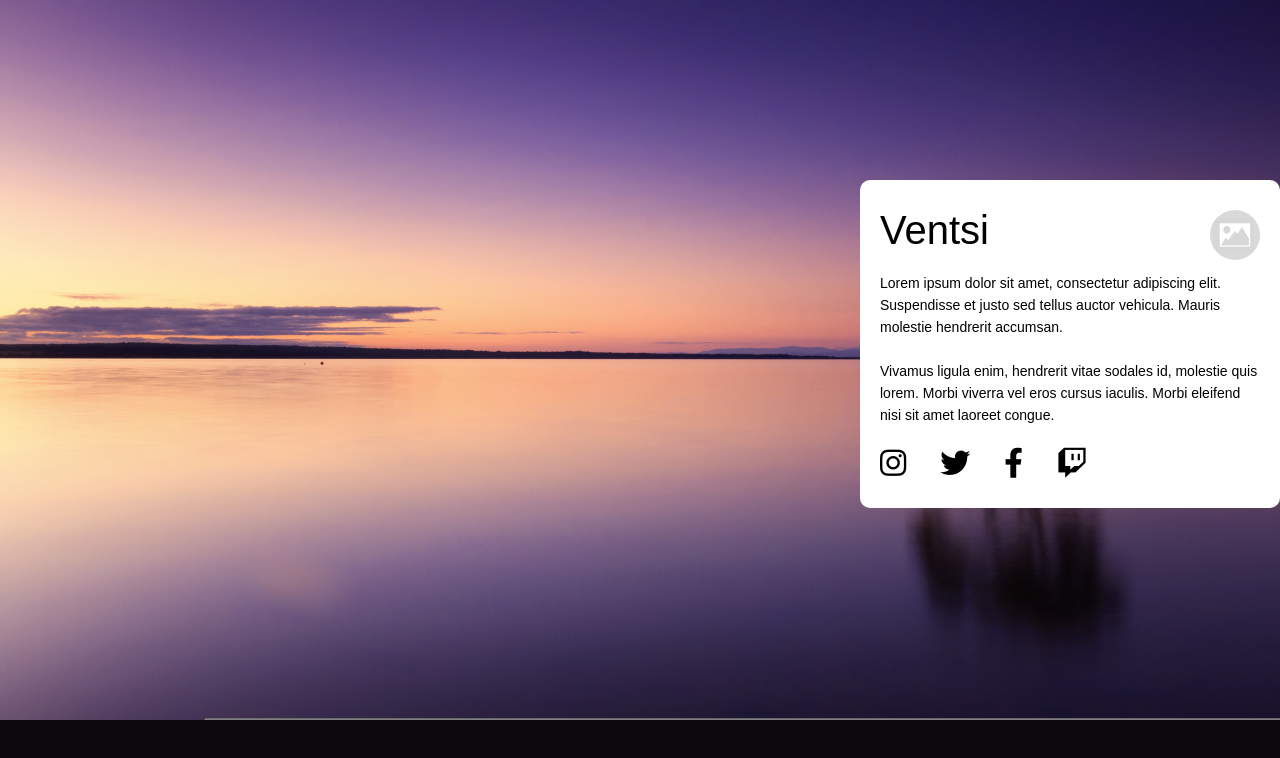
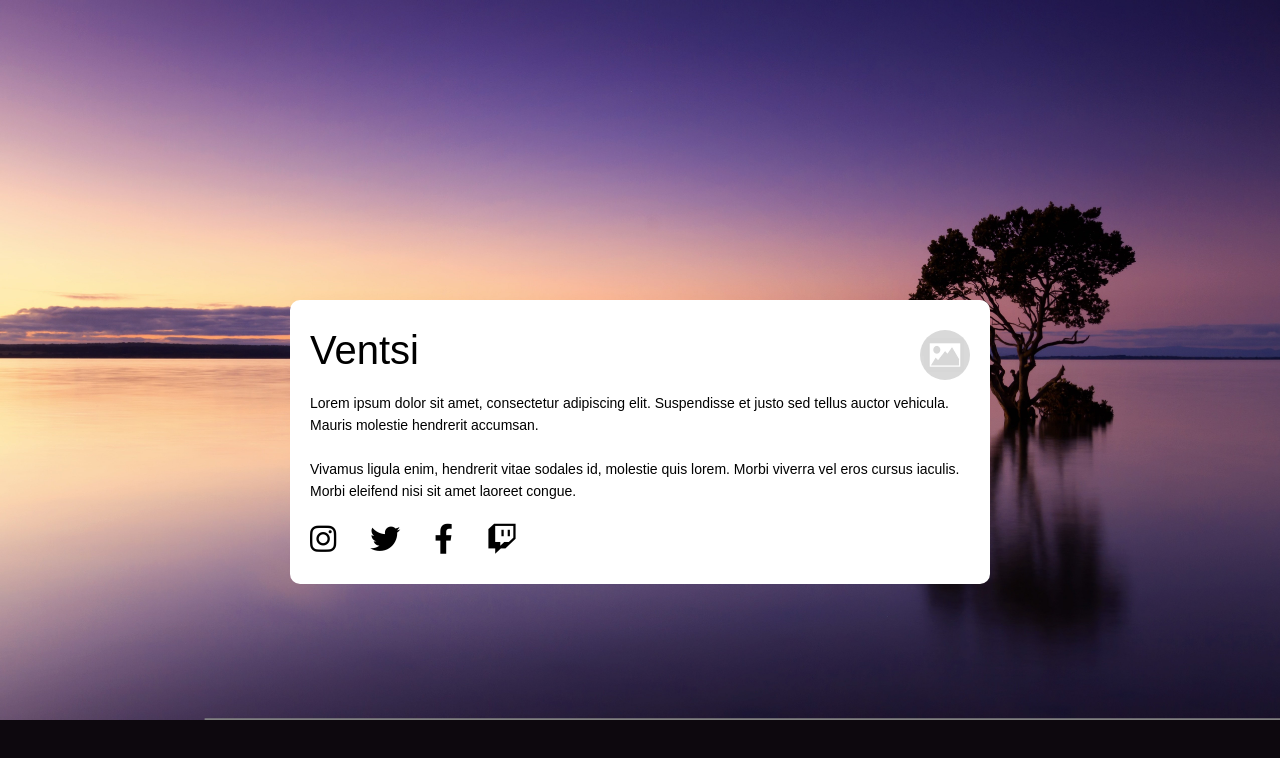
Before and after one commit to Vencixa2/splash, a plain HTML site: page index.html in a window 1280 px wide. Drawn offline with Linux system fonts and the light colour scheme.

Commit message:
Update main.css

```diff
--- a/assets/main.css
+++ b/assets/main.css
@@ -61,12 +61,12 @@ body {
 
 .wrapper {
     background-color: #fff;
-    float: right;
-    margin: 80px 0 0 0;
-    max-width: 420px;
+    margin: 0 auto;
+    max-width: 700px;
     padding: 20px;
     z-index: 0;
     border-radius: 10px;
+    margin-top: 200px;
 }
 
 .container {
@@ -98,7 +98,6 @@ p {
 
 h1 {
     color: #000;
-
     float: left;
     font-size: 2.5em;
     font-family: "Create Round", sans-serif;
```
